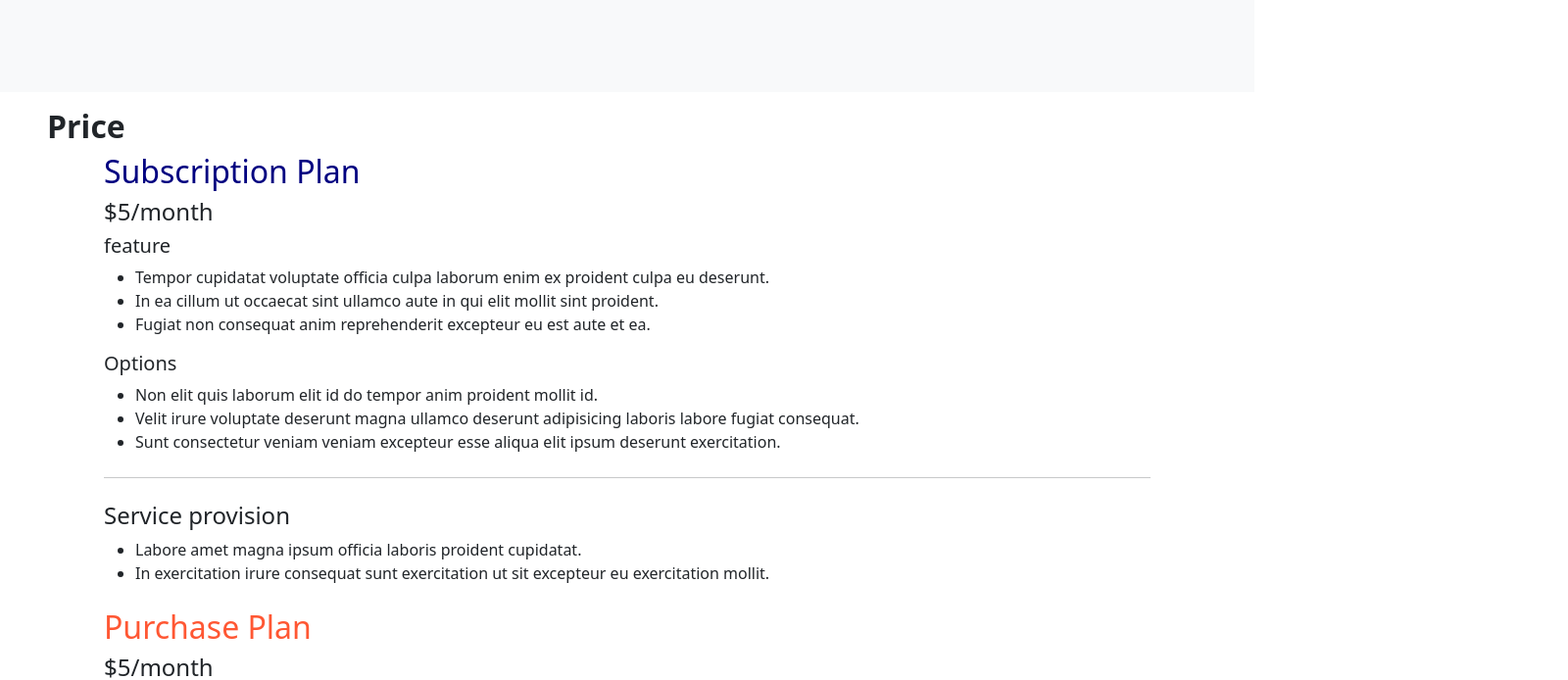
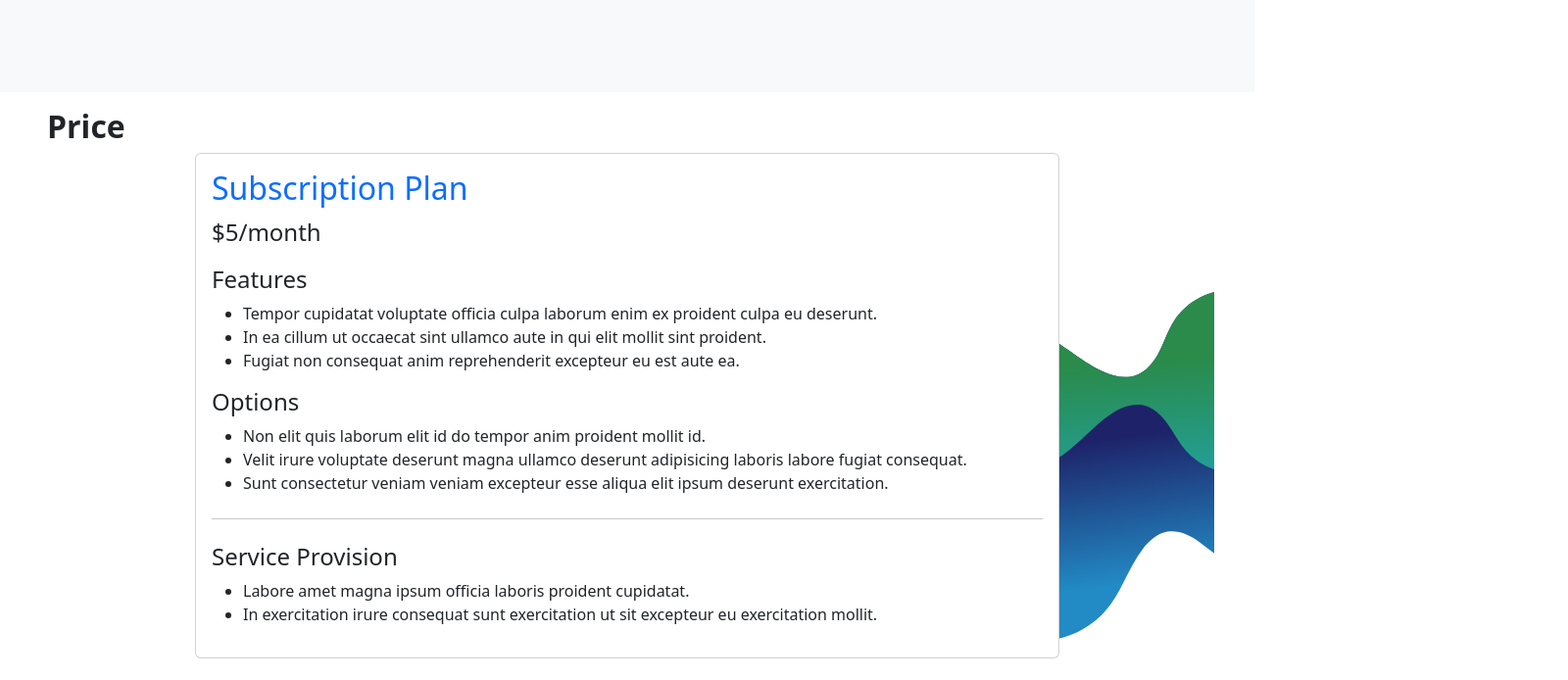
Before and after one commit to jbdura/fun-task, a Vue app: page / in a window 1280 px wide. Shown: the part 2052-2746 px from the top of the page at 98% size, 1600 px wide, since content can reach past the window. Built offline with nearby package versions, Linux system fonts and the light colour scheme.

Commit message:
Styled stuff

```diff
--- a/src/components/Price.vue
+++ b/src/components/Price.vue
@@ -63,14 +63,16 @@ const prices = [
 </script>
 
 
-
+<!--
 
 <template>
   <div class="container-fluid px-5 py -5 pt-3">
     <h4 class="fs-2 fw-bold">Price</h4>
-    <!-- <div class="float-end">
+
+    <div class="float-end">
       <img class="feature-image z-n1" src="@/assets/img-3.svg" alt="Image 3" />
-    </div> -->
+    </div>
+
     <div class="container z-0">
       <div class="container">
         <div v-for="(price, index) in prices" :key="index" class="container mb-4">
@@ -102,16 +104,114 @@ const prices = [
     <br>
     <OptionPlan />
     <br>
-    <!-- <div class="z-n1">
+
+    <div class="z-n1">
       <img class="feature-image " src="@/assets/img-4.svg" alt="Image 4" />
-    </div> -->
+    </div>
+
+    <OperatingEnv />
+  </div>
+</template>
+ -->
+
+
+<template>
+  <div class="relative container-fluid px-5 py-5 pt-3 ">
+    <div class="float-end absolute img2-cont">
+      <img class="feature-image z-n1 " src="@/assets/img-3.svg" alt="Image 3" />
+    </div>
+    <h4 class="fs-2 fw-bold">Price</h4>
+
+    <div class="row z-1">
+      <!-- Subscription Plan Card -->
+      <div class="container col-9 mb-4">
+        <div class="card ">
+          <div class="card-body">
+
+            <h3 class="fs-2 text-primary">Subscription Plan</h3>
+            <p class="fs-4">$5/month</p>
+            <h5 class="fs-4">Features</h5>
+            <ul>
+              <li>Tempor cupidatat voluptate officia culpa laborum enim ex proident culpa eu deserunt.</li>
+              <li>In ea cillum ut occaecat sint ullamco aute in qui elit mollit sint proident.</li>
+              <li>Fugiat non consequat anim reprehenderit excepteur eu est aute ea.</li>
+            </ul>
+            <h5 class="fs-4">Options</h5>
+            <ul>
+              <li>Non elit quis laborum elit id do tempor anim proident mollit id.</li>
+              <li>Velit irure voluptate deserunt magna ullamco deserunt adipisicing laboris labore fugiat consequat.</li>
+              <li>Sunt consectetur veniam veniam excepteur esse aliqua elit ipsum deserunt exercitation.</li>
+            </ul>
+            <hr class="my-4">
+
+            <h5 class="fs-4">Service Provision</h5>
+            <ul>
+              <li>Labore amet magna ipsum officia laboris proident cupidatat.</li>
+              <li>In exercitation irure consequat sunt exercitation ut sit excepteur eu exercitation mollit.</li>
+            </ul>
+          </div>
+        </div>
+      </div>
+
+      <!-- Purchase Plan Card -->
+      <div class="container col-md-10 mb-4">
+        <div class="z-n1 absolute img1-cont">
+          <img class="feature-image " src="@/assets/img-4.svg" alt="Image 4" />
+        </div>
+        <div class="card">
+          <div class="card-body">
+
+            <h3 class="fs-2 text-danger">Purchase Plan</h3>
+            <p class="fs-4">$5/month</p>
+            <h5 class="fs-4">Features</h5>
+            <ul>
+              <li>Ad ipsum laboris laboris exercitation id ex et et nisi voluptate esse eiusmod.</li>
+              <li>Ea enim laborum adipisicing ipsum magna.</li>
+            </ul>
+
+            <h5 class="fs-4">Options</h5>
+            <ul>
+              <li>Magna enim aute excepteur do do reprehenderit do et ea aliqua in tempor elit exercitation.</li>
+              <li>Labore nulla laboris amet sunt nisi pariatur pariatur.</li>
+            </ul>
+            <hr class="my-4">
+
+            <h5 class="fs-4">Caution</h5>
+            <ul>
+              <li>Do veniam officia mollit id magna in cupidatat minim nostrud sunt nostrud est veniam.</li>
+              <li>Minim sint ad anim incididunt ea est exercitation incididunt.</li>
+            </ul>
+          </div>
+        </div>
+      </div>
+    </div>
+
+    <br>
+    <OptionPlan />
+
+    <br>
+
     <OperatingEnv />
   </div>
 </template>
 
+<style>
+.relative {
+  position: relative;
+}
 
+.absolute {
+  position: absolute;
+}
 
+.img1-cont {
+  left: -12em;
+}
 
+.img2-cont {
+  right: -20em;
+}
+</style>
 
 
 <!-- <template>
```
